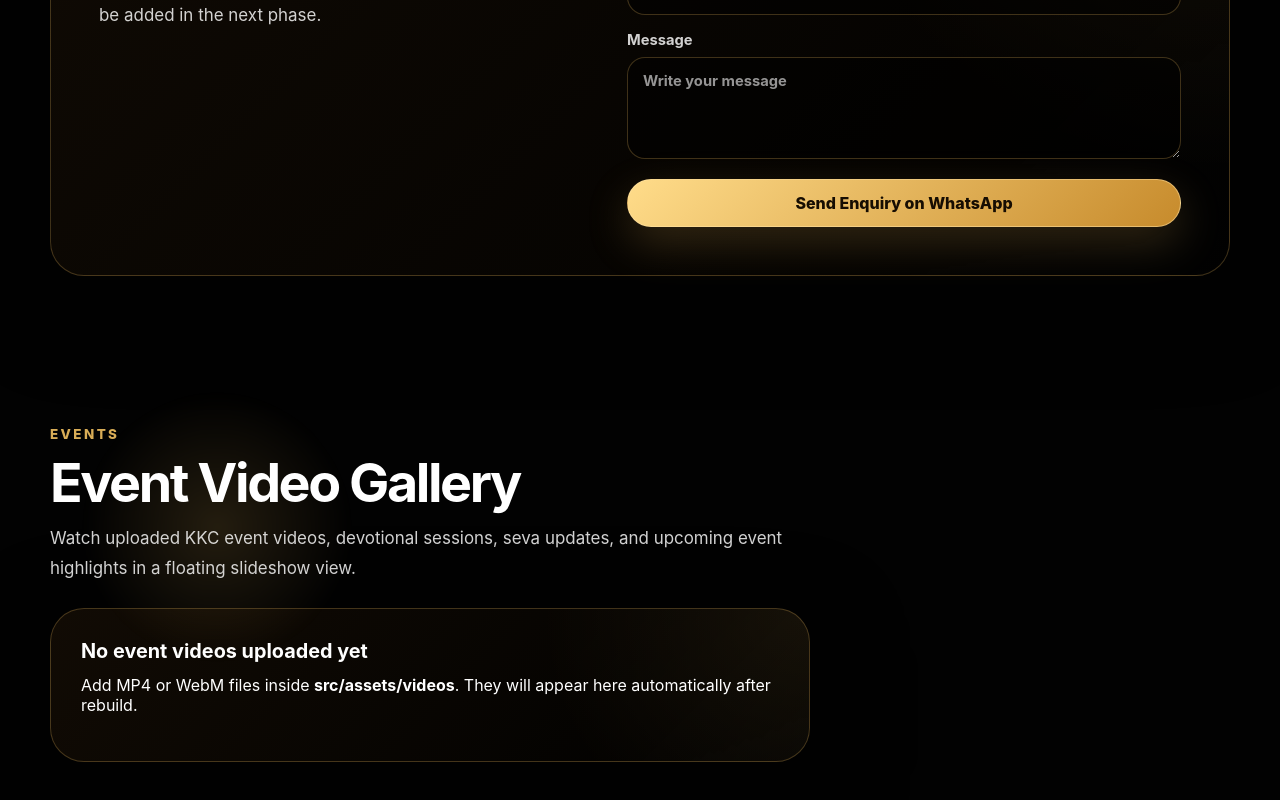
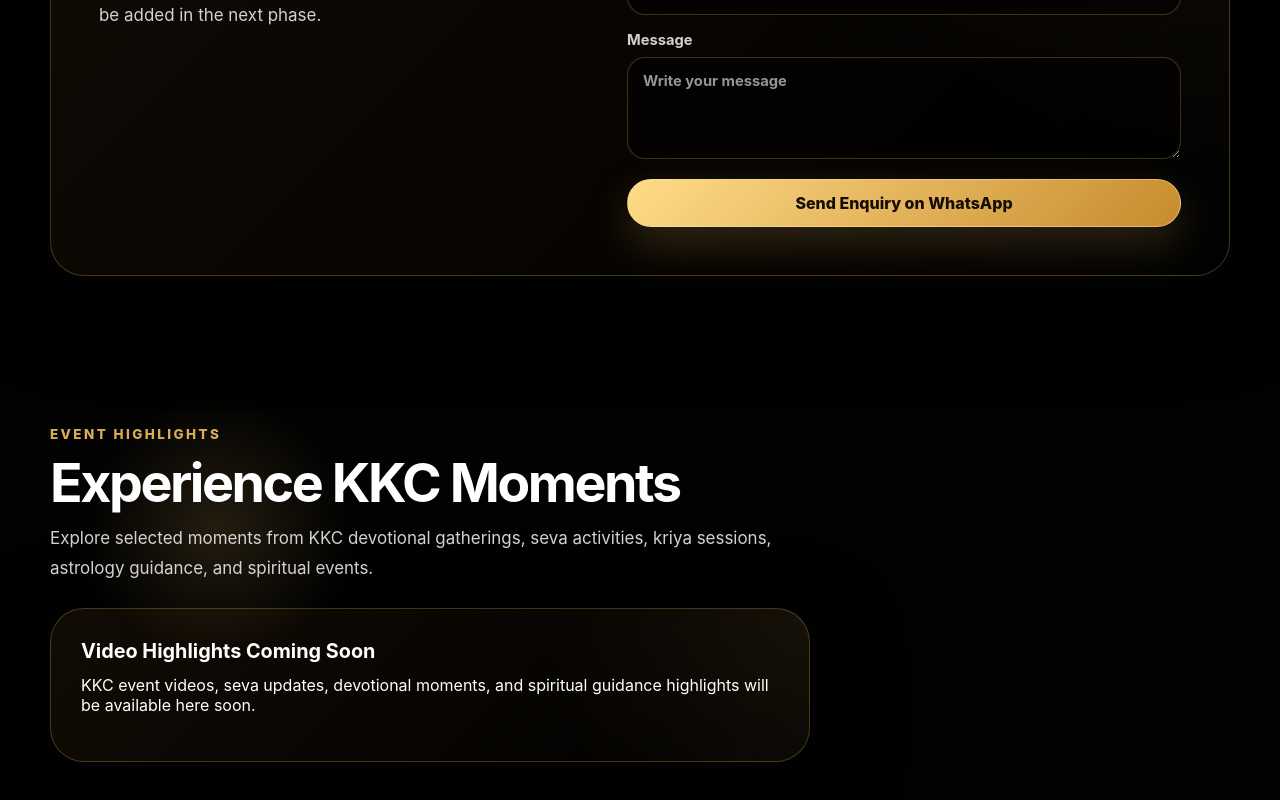
Before and after one commit to naadidesignsin-crypto/kkc-frontend, a React (Vite) app: page / in a window 1280 px wide. Shown: the part 3168-3968 px from the top of the page. Built offline with nearby package versions, Linux system fonts and the light colour scheme.

Commit message:
Gallery changes

```diff
--- a/src/components/VideoGallery.tsx
+++ b/src/components/VideoGallery.tsx
@@ -1,13 +1,14 @@
 import { useEffect, useMemo, useState } from "react";
 import { eventVideos, type EventVideo } from "../data/eventVideos";
+import { galleryContent } from "../data/galleryContent";
 
 const AUTO_SLIDE_MS = 5200;
 
 function VideoGallery() {
   const [activeIndex, setActiveIndex] = useState(0);
   const [activeVideo, setActiveVideo] = useState<EventVideo | null>(null);
+
   const hasVideos = eventVideos.length > 0;
-
   const selectedVideo = hasVideos ? eventVideos[activeIndex] : null;
 
   const floatingVideos = useMemo(() => {
@@ -46,12 +47,9 @@
     <section className="video-slider-section" id="events">
       <div className="section-wrap">
         <div className="section-heading compact-heading video-slider-heading">
-          <p className="eyebrow">Events</p>
-          <h2>Event Video Gallery</h2>
-          <p>
-            Watch uploaded KKC event videos, devotional sessions, seva updates,
-            and upcoming event highlights in a floating slideshow view.
-          </p>
+          <p className="eyebrow">{galleryContent.eyebrow}</p>
+          <h2>{galleryContent.title}</h2>
+          <p>{galleryContent.description}</p>
         </div>
 
         {selectedVideo ? (
@@ -59,13 +57,15 @@
             <div className="video-slider-stage reveal-card">
               <div className="video-slider-copy">
                 <span className="video-slider-count">
-                  Video {activeIndex + 1} of {eventVideos.length}
+                  {galleryContent.counterPrefix} {activeIndex + 1} of{" "}
+                  {eventVideos.length}
                 </span>
+
                 <h3>{selectedVideo.title}</h3>
+
                 <p>
-                  This section can later become dynamic from backend uploads. For
-                  now, every MP4/WebM file added inside src/assets/videos appears
-                  in this slideshow after build.
+                  {selectedVideo.description ||
+                    galleryContent.fallbackDescription}
                 </p>
 
                 <div className="video-slider-actions">
@@ -74,15 +74,27 @@
                     type="button"
                     onClick={() => setActiveVideo(selectedVideo)}
                   >
-                    Watch Video
+                    {galleryContent.watchButton}
                   </button>
 
                   {eventVideos.length > 1 && (
-                    <div className="video-slider-buttons" aria-label="Video controls">
-                      <button type="button" onClick={showPrevious} aria-label="Previous video">
+                    <div
+                      className="video-slider-buttons"
+                      aria-label="Video controls"
+                    >
+                      <button
+                        type="button"
+                        onClick={showPrevious}
+                        aria-label="Previous video"
+                      >
                         ‹
                       </button>
-                      <button type="button" onClick={showNext} aria-label="Next video">
+
+                      <button
+                        type="button"
+                        onClick={showNext}
+                        aria-label="Next video"
+                      >
                         ›
                       </button>
                     </div>
@@ -106,21 +118,22 @@
                   playsInline
                   preload="metadata"
                 />
+
                 <span className="video-main-overlay">
                   <span className="video-play-ring">▶</span>
-                  <span>Tap to watch</span>
+                  <span>{galleryContent.tapToWatch}</span>
                 </span>
               </button>
 
               <div className="floating-video-stack" aria-hidden="true">
                 {floatingVideos.map((video, index) => (
-                  <div className={`floating-video-card floating-video-card-${index + 1}`} key={video.id}>
-                    <video
-                      src={video.source}
-                      muted
-                      playsInline
-                      preload="metadata"
-                    />
+                  <div
+                    className={`floating-video-card floating-video-card-${
+                      index + 1
+                    }`}
+                    key={video.id}
+                  >
+                    <video src={video.source} muted playsInline preload="metadata" />
                   </div>
                 ))}
               </div>
@@ -143,7 +156,9 @@
             <div className="video-mini-strip" aria-label="Event video thumbnails">
               {eventVideos.map((video, index) => (
                 <button
-                  className={`video-mini-card ${index === activeIndex ? "active" : ""}`}
+                  className={`video-mini-card ${
+                    index === activeIndex ? "active" : ""
+                  }`}
                   type="button"
                   key={video.id}
                   onClick={() => setActiveIndex(index)}
@@ -156,11 +171,8 @@
           </>
         ) : (
           <div className="video-empty-card reveal-card">
-            <h3>No event videos uploaded yet</h3>
-            <p>
-              Add MP4 or WebM files inside <strong>src/assets/videos</strong>.
-              They will appear here automatically after rebuild.
-            </p>
+            <h3>{galleryContent.emptyTitle}</h3>
+            <p>{galleryContent.emptyDescription}</p>
           </div>
         )}
       </div>
@@ -173,9 +185,13 @@
           aria-label={activeVideo.title}
           onClick={() => setActiveVideo(null)}
         >
-          <div className="video-modal" onClick={(event) => event.stopPropagation()}>
+          <div
+            className="video-modal"
+            onClick={(event) => event.stopPropagation()}
+          >
             <div className="video-modal-header">
               <h3>{activeVideo.title}</h3>
+
               <button
                 type="button"
                 className="video-modal-close"
--- a/src/data/eventVideos.ts
+++ b/src/data/eventVideos.ts
@@ -1,44 +1,67 @@
+const videoModules = import.meta.glob<string>(
+  "../assets/videos/*.{mp4,webm}",
+  {
+    eager: true,
+    import: "default",
+  }
+);
+
 export type EventVideo = {
   id: string;
   title: string;
+  description: string;
   source: string;
-  fileName: string;
   type: string;
 };
 
-const videoModules = import.meta.glob<string>("../assets/videos/*.{mp4,webm}", {
-  eager: true,
-  import: "default",
-});
+const videoTitles = [
+  {
+    title: "KKC Spiritual Gathering",
+    description:
+      "A sacred glimpse of devotional participation, prayer, guidance, and community connection.",
+  },
+  {
+    title: "Gau Seva Highlights",
+    description:
+      "Moments from seva activities dedicated to care, contribution, and dharmic support.",
+  },
+  {
+    title: "Kundalini Kriya Session",
+    description:
+      "Highlights from guided kriya practice focused on discipline, awareness, and inner transformation.",
+  },
+  {
+    title: "Astrology Guidance Moments",
+    description:
+      "Selected moments from astrology guidance sessions focused on clarity, timing, and personal direction.",
+  },
+  {
+    title: "Devotional Satsang",
+    description:
+      "A devotional gathering with prayer, reflection, guidance, and spiritual participation.",
+  },
+  {
+    title: "Sacred Event Highlights",
+    description:
+      "Captured moments from KKC spiritual programs, seva initiatives, and devotional events.",
+  },
+];
 
-function formatVideoTitle(path: string, index: number) {
-  const fileName = path.split("/").pop() || `event-video-${index + 1}`;
-  const nameWithoutExt = fileName.replace(/\.[^/.]+$/, "");
-
-  const cleaned = nameWithoutExt
-    .replace(/^\d+[-_\s]*/, "")
-    .replace(/[-_]+/g, " ")
-    .replace(/\s+/g, " ")
-    .trim();
-
-  if (!cleaned) {
-    return `Event Video ${index + 1}`;
-  }
-
-  return cleaned.replace(/\b\w/g, (char) => char.toUpperCase());
-}
-
-export const eventVideos: EventVideo[] = Object.entries(videoModules)
-  .sort(([pathA], [pathB]) => pathA.localeCompare(pathB))
-  .map(([path, source], index) => {
-    const fileName = path.split("/").pop() || `event-video-${index + 1}.mp4`;
-    const ext = fileName.split(".").pop()?.toLowerCase() || "mp4";
+export const eventVideos: EventVideo[] = Object.entries(videoModules).map(
+  ([path, source], index) => {
+    const extension = path.split(".").pop()?.toLowerCase();
+    const content = videoTitles[index] ?? {
+      title: `KKC Event Highlight ${index + 1}`,
+      description:
+        "A selected moment from KKC devotional events, seva activities, and spiritual programs.",
+    };
 
     return {
-      id: `${index + 1}-${fileName}`,
-      title: formatVideoTitle(path, index),
+      id: `event-video-${index + 1}`,
+      title: content.title,
+      description: content.description,
       source,
-      fileName,
-      type: ext === "webm" ? "video/webm" : "video/mp4",
+      type: extension === "webm" ? "video/webm" : "video/mp4",
     };
-  });
+  }
+);
--- /dev/null
+++ b/src/data/galleryContent.ts
@@ -0,0 +1,17 @@
+export const galleryContent = {
+  eyebrow: "Event Highlights",
+  title: "Experience KKC Moments",
+  description:
+    "Explore selected moments from KKC devotional gatherings, seva activities, kriya sessions, astrology guidance, and spiritual events.",
+
+  counterPrefix: "Highlight",
+  watchButton: "Watch Highlight",
+  tapToWatch: "Tap to watch",
+
+  emptyTitle: "Video Highlights Coming Soon",
+  emptyDescription:
+    "KKC event videos, seva updates, devotional moments, and spiritual guidance highlights will be available here soon.",
+
+  fallbackDescription:
+    "A curated glimpse into KKC events, spiritual practices, seva initiatives, and devotional gatherings.",
+};
```
